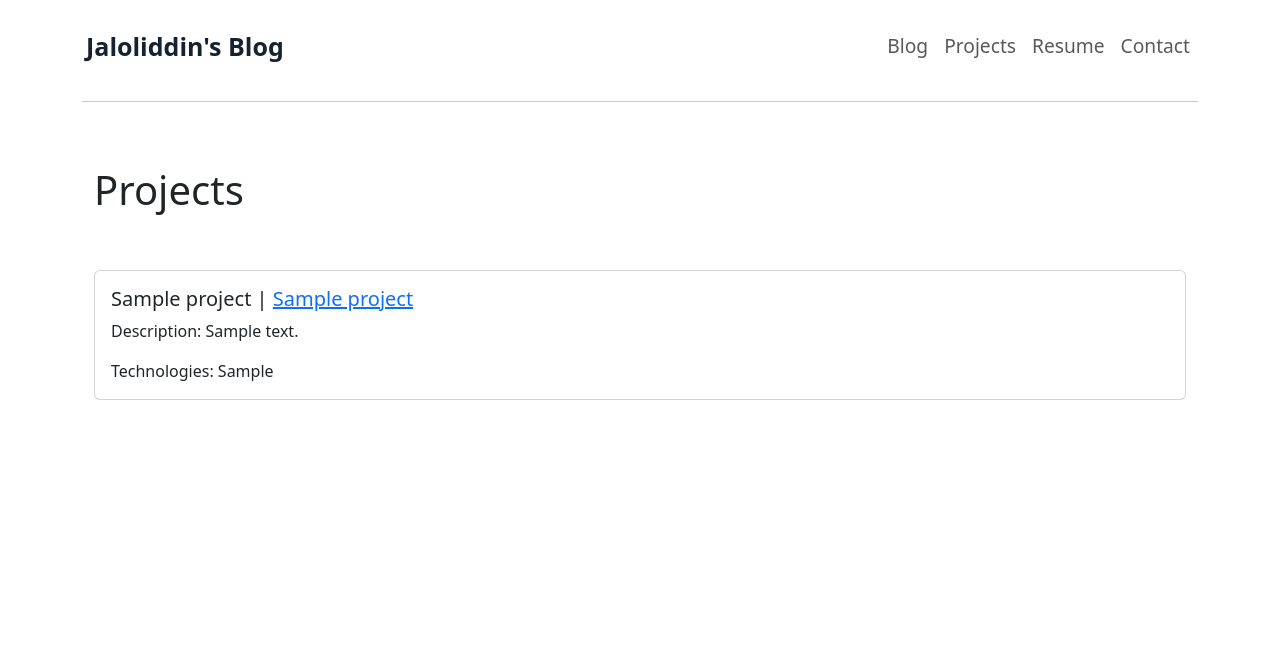
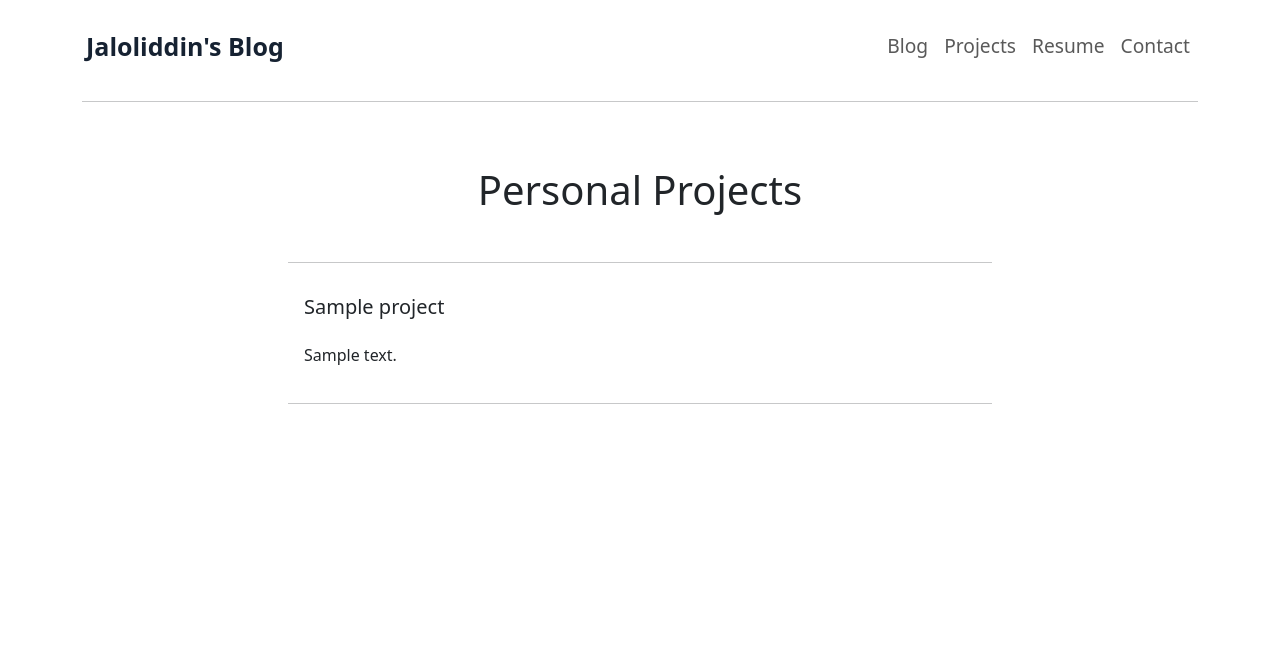
Before and after one commit to jaloliddinmurodullaev/jmtech, a Django app: page /projects/ in a window 1280 px wide. Shown: the top 652 px of the page. Run offline with Django 5.2, Linux system fonts and the light colour scheme; tables that the repository leaves empty hold one stand-in row (values such as "Sample post").

Commit message:
Updates on HTML pages

```diff
--- a/app/models.py
+++ b/app/models.py
@@ -9,6 +9,9 @@ class Project(models.Model):
     is_active = models.BooleanField(default=False)
     views = models.BigIntegerField(default=0, null=True)
 
+    def __str__(self):
+        return self.title
+
 class Blog(models.Model):
     title = models.CharField(max_length=300)
     desctiption = models.TextField()
@@ -17,6 +20,9 @@ class Blog(models.Model):
     is_active = models.BooleanField(default=False)
     likes = models.BigIntegerField(default=0, null=True)
     views = models.BigIntegerField(default=0, null=True)
+
+    def __str__(self):
+        return self.title
 
 class Main(models.Model):
     image = models.URLField()
--- a/app/urls.py
+++ b/app/urls.py
@@ -11,6 +11,7 @@ urlpatterns = [
     path('', about_page, name='home'),
     path('resume/', resume_page, name='resume_page'),
     path('projects/', projects_page, name='projects_page'),
+    # path('projects/<int:id>', projects_page, name='project_detail_page'),
     path('contact/', contact_page, name='contact_page'),
     path('blog/', blog_page, name='blog_page'),
     path('blog/<int:id>/', blog_page, name='blog_detail_page'),
--- a/app/views.py
+++ b/app/views.py
@@ -15,23 +15,23 @@ from .forms import ContactForm
 
 
 def about_page(request):
-    # print("SHOTTA")
     views = Main.objects.get_or_create(id=1)
     views[0].views += 1
     views[0].save()
     return render(request, "about.html", {})
 
-def projects_page(request):
-    projects = Project.objects.all()
-
-    for proj in projects:
-        proj.views += 1
-        proj.save()
-
-    context = {
-        "projects": projects
-    }
-    return render(request, "projects.html", context)
+def projects_page(request, id=None):
+    if id is None:
+        projects = Project.objects.all()
+        return render(request, "projects.html", {"projects": projects})
+    else:
+        try:
+            project = Project.objects.get(id=id)
+            project.views += 1
+            project.save()
+            return render(request, "project_detail.html", {"project": project})
+        except Exception as e:
+            return render(request, '404.html')
 
 def resume_page(request):
     return render(request, "resume.html", {})
--- a/templates/base.html
+++ b/templates/base.html
@@ -21,6 +21,10 @@
             font-weight: 700;
             letter-spacing: 0;
           }
+          .long-arrow {
+            font-size: 1.3em; /* Increase size */
+          }
+
         </style>
         <link rel="stylesheet" href="https://cdnjs.cloudflare.com/ajax/libs/font-awesome/6.0.0-beta3/css/all.min.css">
 
--- a/templates/contact.html
+++ b/templates/contact.html
@@ -8,7 +8,7 @@
             <form method="POST" action="">
                 {% csrf_token %}
                 <div class="form-group mt-4">
-                    <label for="id_name">Name</label>
+                    <label for="id_name">Full Name</label>
                     {{ form.name }}
                 </div>
                 <div class="form-group mt-4">
--- a/templates/projects.html
+++ b/templates/projects.html
@@ -1,31 +1,30 @@
 {% extends "base.html" %}
 
 {% block page_content %}
-<br>
-<br>
-<h1>Projects</h1>
-<br>
-<br>
-<div class="row">
-{% for project in projects %}
-    <div>
-        <div class="card mb-3">
-            <div class="card-body">
-                {% if project.link %}
-                    <h5 class="card-title">{{ project.title }} | <a href="{{ project.link }}"> {{ project.title }}</a></h5>
-                    {% comment %} <a href="{{ project.link }}"> {{ project.title }}</a> {% endcomment %}
-                {% else %}
-                    <h5 class="card-title">{{ project.title }}</h5>
-                {% endif %}
-                <p class="card-text">Description: {{ project.description }}</p>
-                <p class="card-text">Technologies: {{ project.technology }}</p>
-                {% comment %} <a href="{% url 'project_detail' project.pk %}"
-                   class="btn btn-primary">
-                    Read More
-                </a> {% endcomment %}
-            </div>
+<div class="container mt-5">
+    <div class="row">
+        <div class="col-md-8 offset-md-2">
+            <h1 class="text-center">Personal Projects</h1>
+            <hr class="mb-3 mt-5">
+            {% for project in projects %}
+                <div class="p-3">
+                    {% if project.link is not None %}
+                        <a href="{{ project.link }}" class="list-group-item list-group-item-action">
+                            <h5 class="card-title">{{ project.title }}</h5>
+                            <br>
+                            <p>{{ project.description }}</p>
+                        </a>
+                    {% else %}
+                        <a href="#" class="list-group-item list-group-item-action">
+                            <h5 class="card-title">{{ project.title }}</h5>
+                            <br>
+                            <p>{{ project.description }}</p>
+                        </a>
+                    {% endif %}
+                </div>
+                <hr class="mb-2 mt-1">
+            {% endfor %}
         </div>
     </div>
-    {% endfor %}
 </div>
 {% endblock %}
```
Also changed, not shown: templates/blog.html (+9 -7 lines), templates/project_detail.html (added, +21 -0 lines).
